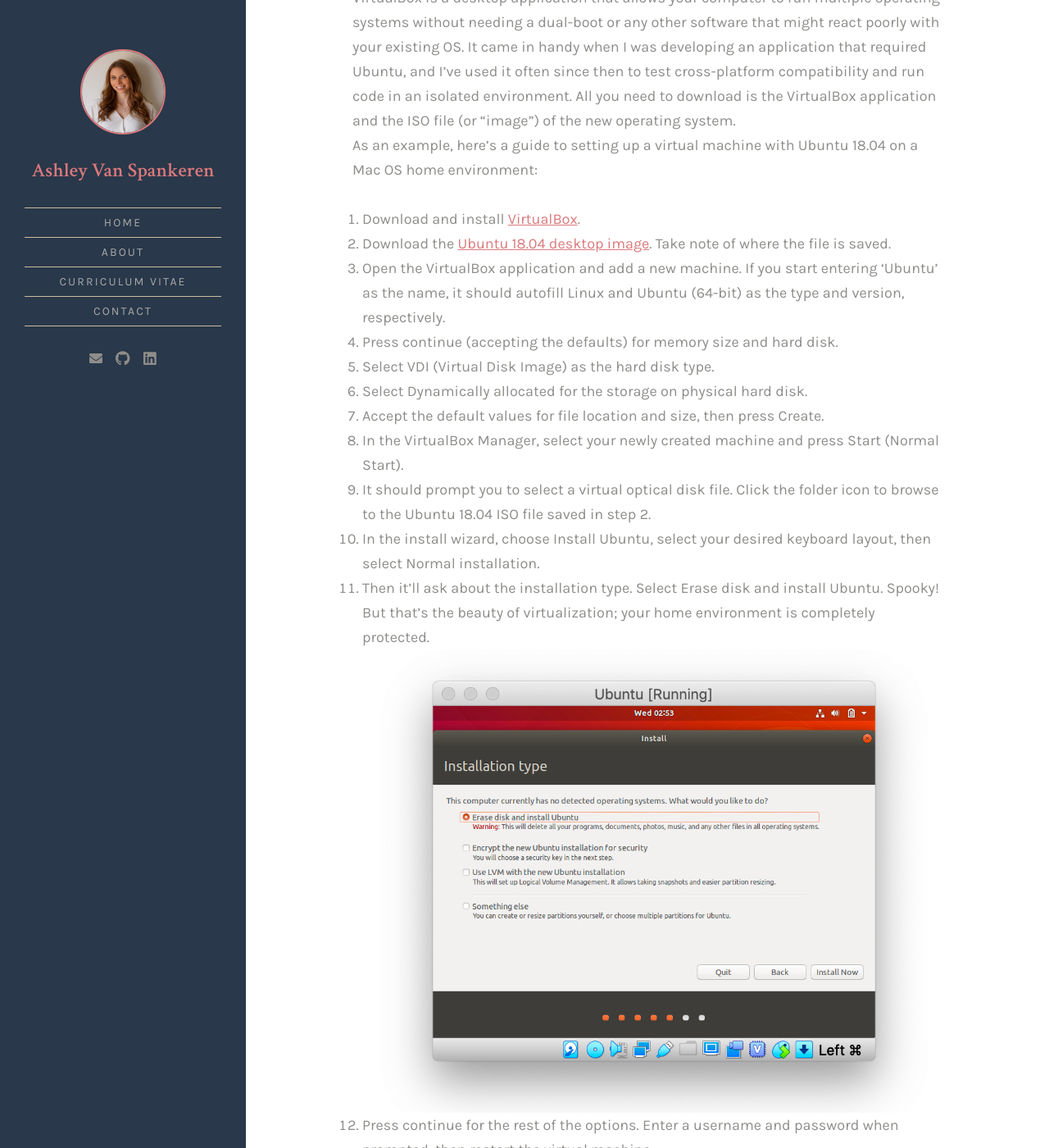
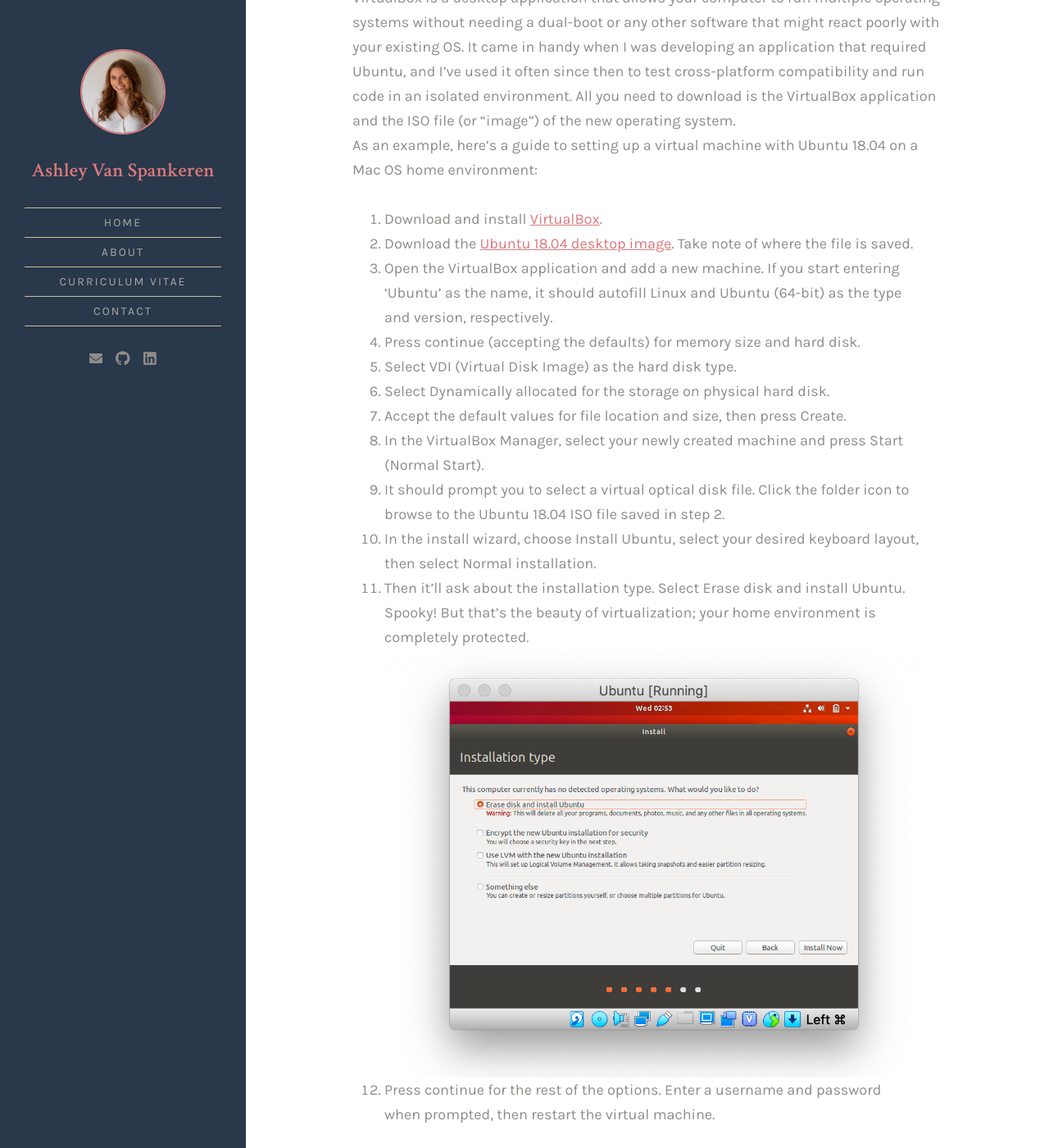
Before and after one commit to ashleyvansp/ashleyvansp.github.io, a Jekyll site: the page built from _posts/2021-04-18-lets-get-virtual.md, in a window 1280 px wide and 1400 px high, scrolled down 1179 px. Shown: the whole window at 82% size. Built offline with Jekyll 4.4.1, drawn with Linux system fonts in a browser that asks for light colours.

Commit message:
Fix list formatting

```diff
--- a/_posts/2021-04-18-lets-get-virtual.md
+++ b/_posts/2021-04-18-lets-get-virtual.md
@@ -27,6 +27,7 @@
  ![](/assets/images/posts/2021/lets-get-virtual/installation-type.png)
 12. Press continue for the rest of the options. Enter a username and password when prompted, then restart the virtual machine.
 
+\
 You now have a fully functional Ubuntu environment! Options such as RAM, storage size, and display ratio can be tweaked and configured to suit your needs (within the constraints of your hard drive).
 
 ## SSH
--- a/_sass/_general.scss
+++ b/_sass/_general.scss
@@ -175,13 +175,13 @@
 
 ul,
 ol {
-  margin: 0 0 0.66667em;
+  margin: 0 1.5em;
   padding: 0 0 0 0.66667em;
 }
 
 li > ul,
 li > ol {
-  margin-bottom: 0;
+  margin: 0 1.5em;
 }
 
 hr {
```
Also changed, not shown: 4 other files.
